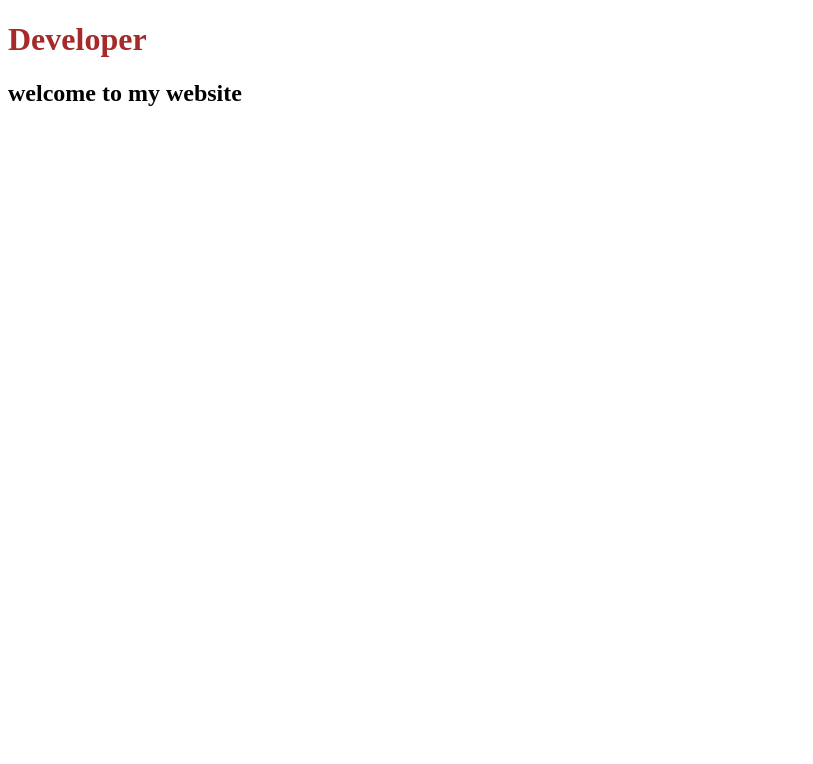
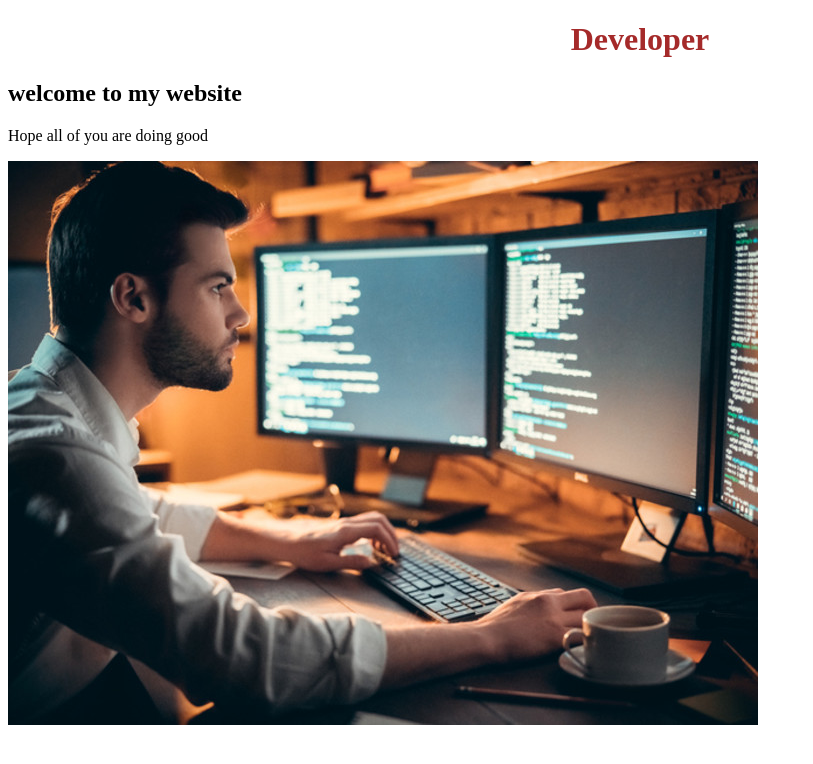
Before and after one commit to Shishir800/my-six-repo, a plain HTML site: page index.html in a window 1280 px wide. Shown: the whole page, without its empty margins (0-813 px from the left). Drawn offline with Linux system fonts and the light colour scheme.

Commit message:
picture added

```diff
--- a/index.html
+++ b/index.html
@@ -11,5 +11,7 @@
 <body>
     <h1>Developer</h1>
     <h2>welcome to my website</h2>
+    <p>Hope all of you are doing good </p>
+    <img src="programming.jpg" alt="">
 </body>
 </html>
--- a/style.css
+++ b/style.css
@@ -1,3 +1,4 @@
 h1{
     color: brown;
+    text-align: center;
 }
```
Also changed, not shown: programming.jpg (added).
